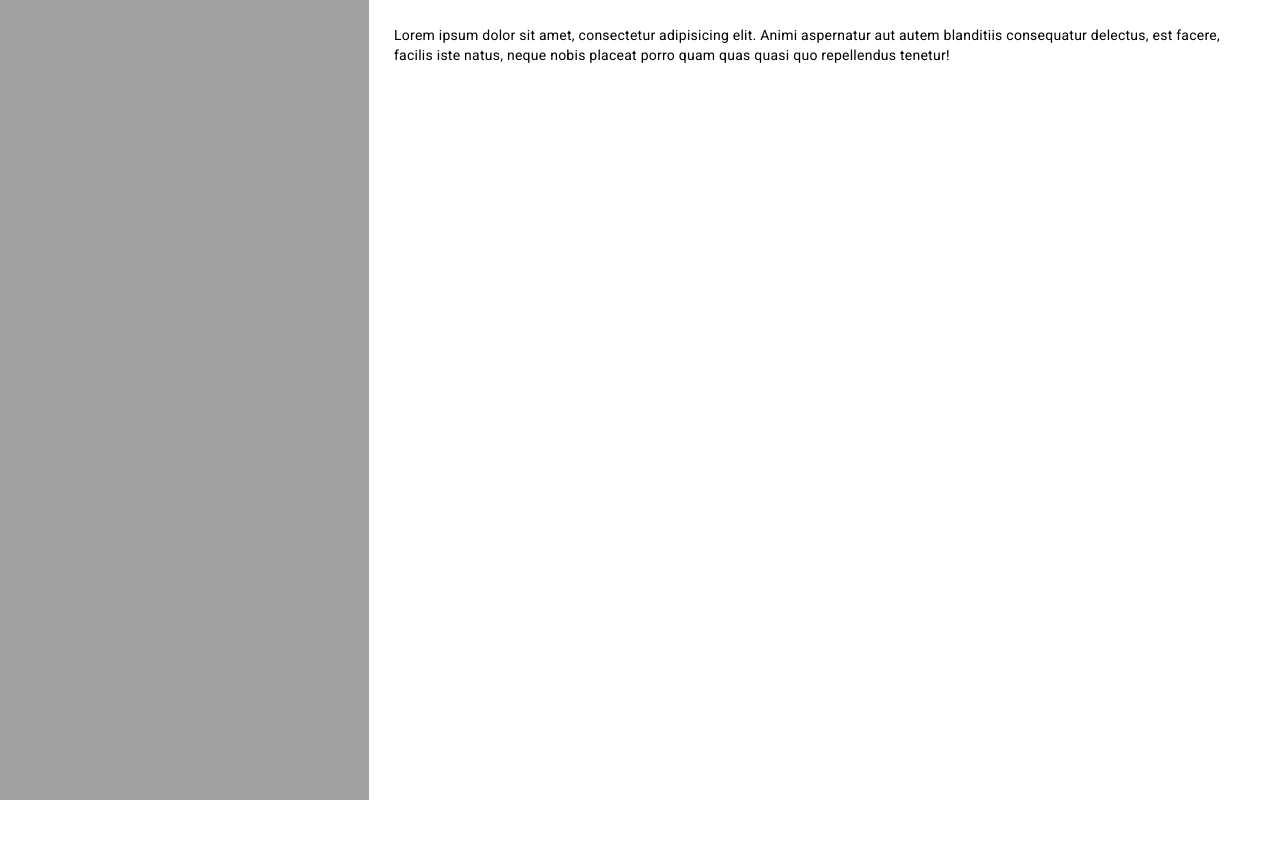
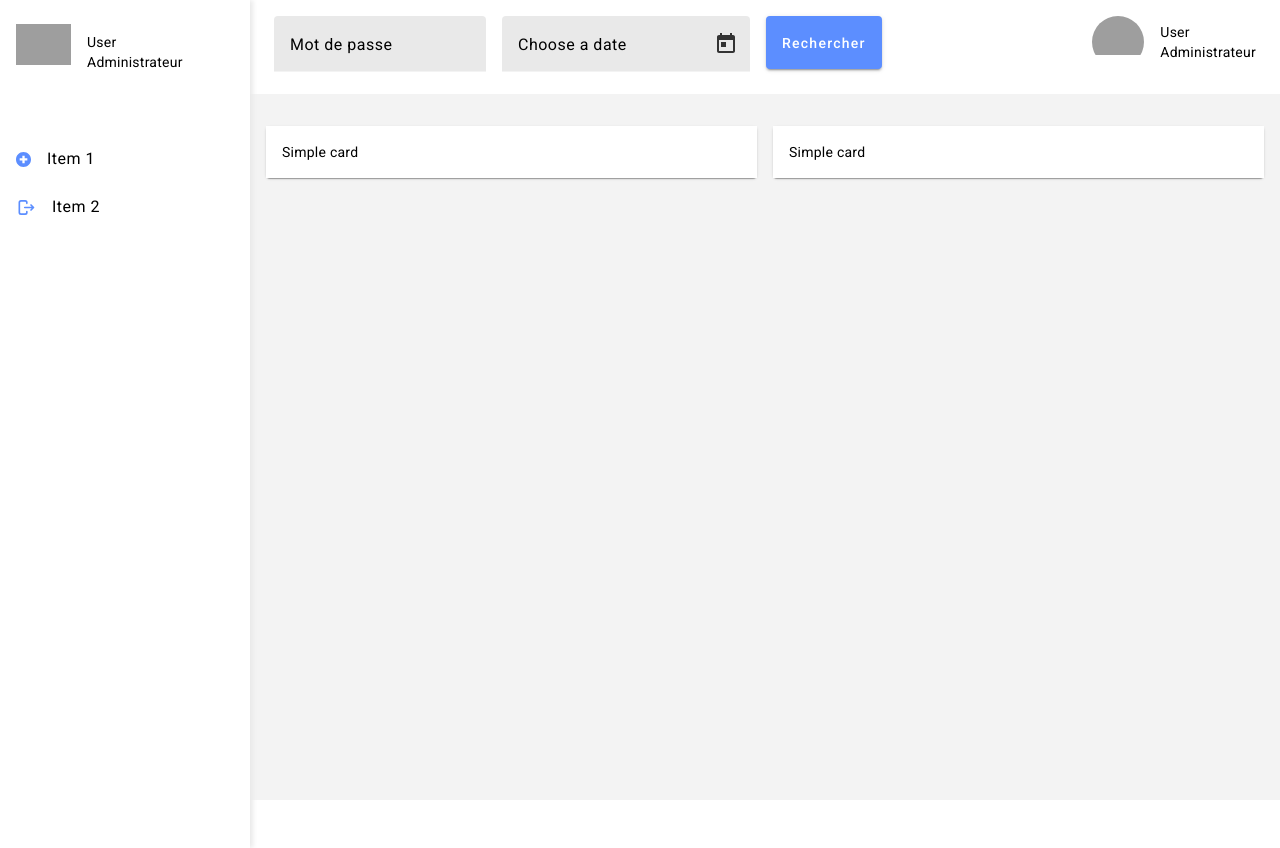
Before and after one commit to DanihStephane/danih_22_onintsoa_41--assignment-project-front, an Angular app: page /homepage in a window 1280 px wide. Before the commit the page ends 800 px from the top, so only its background shows below. Built offline with nearby package versions, Linux system fonts and the light colour scheme; grey boxes are pictures that could not be loaded.

Commit message:
Homepage integration

```diff
--- a/src/app/app.component.css
+++ b/src/app/app.component.css
@@ -28,7 +28,7 @@
 ::ng-deep .justify-content-start{
   justify-content: start!important;
 }
-::ng-deep .justify-content-start{
+::ng-deep .justify-content-center{
   justify-content: center!important;
 }
 ::ng-deep .justify-content-between{
@@ -97,6 +97,12 @@
 ::ng-deep .form-file{
   overflow: hidden;
 }
+::ng-deep .mb-0{
+  margin-bottom: 0!important;
+}
+::ng-deep .mb-4{
+  margin-bottom: 1rem!important;
+}
 ::ng-deep .form-file label{
   background-color: #e9e9e9;
   padding: 9px;
@@ -113,3 +119,24 @@
   padding: 0 27px;
   min-width: 55px;
 }
+::ng-deep .mat-calendar-table th,
+::ng-deep .mat-calendar-table td,
+::ng-deep .mat-calendar-table td button{
+  color: #000000!important;
+}
+::ng-deep mat-calendar-header .mdc-button,
+::ng-deep .mat-calendar-arrow,
+::ng-deep .mat-calendar-body-cell-content,
+::ng-deep .mat-date-range-input-separator{
+  color: #000000!important;
+  fill: #000!important;
+}
+::ng-deep .mat-datepicker-toggle svg{
+  fill: #333!important;
+}
+::ng-deep .ng-trigger{
+  background-color: #e5e5e5!important;
+}
+::ng-deep .mat-calendar-controls button:after{
+  border-color: #333!important;
+}
--- a/src/app/homepage/homepage.component.css
+++ b/src/app/homepage/homepage.component.css
@@ -13,12 +13,60 @@
 
 .wrap-sidebar-nav {
   display: flex;
-  height: 100%; }
+  height: 100%;
+  width: 100%; }
   .wrap-sidebar-nav .sidebare {
-    width: 30%;
-    background-color: #a1a1a1; }
+    width: 250px;
+    background-color: #fff;
+    box-shadow: 3px 0px 5px #e9e9e9 !important;
+    position: absolute;
+    height: 100%;
+    padding: 1.5rem 0; }
+    .wrap-sidebar-nav .sidebare .avatar {
+      margin-bottom: 3rem; }
   .wrap-sidebar-nav .sidebare-page {
-    width: 70%;
-    padding: 25px; }
+    width: 100%;
+    background-color: #f3f3f3;
+    padding-left: 250px; }
+    .wrap-sidebar-nav .sidebare-page .toolbar {
+      background-color: #fff;
+      display: flex;
+      justify-content: space-between;
+      margin-bottom: 1rem;
+      padding: 1rem 1.5rem 0rem; }
+      .wrap-sidebar-nav .sidebare-page .toolbar .btn-default {
+        height: 53px;
+        background: #5c8eff; }
+
+.avatar .img {
+  width: 52px;
+  height: 52px;
+  overflow: hidden;
+  border-radius: 80px; }
+  .avatar .img img {
+    width: 100%; }
+
+.sidebare .img {
+  width: 55px;
+  height: 55px;
+  border-radius: 0; }
+
+.form-toolbare {
+  align-items: start; }
+  .form-toolbare .mdc-text-field--filled {
+    height: 48px !important; }
+
+.sidebare-page .content-page-sidebare {
+  padding: 1rem; }
+  .sidebare-page .content-page-sidebare .mat-mdc-card {
+    position: relative;
+    width: 100%; }
+
+.bg-white {
+  background-color: #ffffff !important; }
+
+::ng-deep .nav-menu .mdc-list-item__primary-text {
+  color: #000 !important;
+  cursor: pointer; }
 
 /*# sourceMappingURL=homepage.component.css.map */
--- a/src/app/homepage/homepage.component.html
+++ b/src/app/homepage/homepage.component.html
@@ -1,14 +1,85 @@
 <div class="wrap-sidebar-nav">
   <div class="sidebare">
-  <div class="profile">
-    <img src="" alt="">
-  </div>
+    <div class="avatar d-flex align-items-start px-4">
+      <div class="d-flex align-items-center gap-4">
+        <div class="img">
+          <img src="../../assets/images/avatar.jpg" alt="">
+        </div>
+        <p class="mb-0">
+          <span class="d-block">User</span>
+          <span class="d-block">Administrateur</span>
+        </p>
+      </div>
+    </div>
+    <mat-list role="list" class="nav-menu">
+      <mat-list-item role="listitem" class="text-black">
+        <div class="d-flex align-items-center gap-4">
+          <svg fill="#5c8eff" height="15px" width="15px" version="1.1" id="Capa_1" xmlns="http://www.w3.org/2000/svg" xmlns:xlink="http://www.w3.org/1999/xlink"
+               viewBox="0 0 27.963 27.963" xml:space="preserve">
+            <g>
+              <g id="c140__x2B_">
+                <path d="M13.98,0C6.259,0,0,6.26,0,13.982s6.259,13.981,13.98,13.981c7.725,0,13.983-6.26,13.983-13.981
+                  C27.963,6.26,21.705,0,13.98,0z M21.102,16.059h-4.939v5.042h-4.299v-5.042H6.862V11.76h5.001v-4.9h4.299v4.9h4.939v4.299H21.102z
+                  "/>
+              </g>
+              <g id="Capa_1_9_">
+              </g>
+            </g>
+          </svg>
+          Item 1
+        </div>
+      </mat-list-item>
+      <mat-list-item role="listitem" class="text-black">
+        <div class="d-flex align-items-center gap-4">
+          <svg width="20px" height="25px" viewBox="0 0 24 24" xmlns="http://www.w3.org/2000/svg" fill="none">
+            <path stroke="#5c8eff" stroke-linecap="round" stroke-linejoin="round" stroke-width="2" d="M20 12h-9.5m7.5 3l3-3-3-3m-5-2V6a2 2 0 00-2-2H6a2 2 0 00-2 2v12a2 2 0 002 2h5a2 2 0 002-2v-1"/>
+          </svg>
+          Item 2
+        </div>
+      </mat-list-item>
+    </mat-list>
+
   </div>
   <div class="sidebare-page">
     <div class="toolbar">
+      <div class="form-toolbare d-flex gap-4">
+        <mat-form-field>
+          <mat-label>Mot de passe</mat-label>
+          <input matInput type="password">
+        </mat-form-field>
+
+        <mat-form-field>
+          <mat-label>Choose a date</mat-label>
+          <input matInput [matDatepicker]="picker">
+          <mat-datepicker-toggle matIconSuffix [for]="picker"></mat-datepicker-toggle>
+          <mat-datepicker class="text-black" #picker></mat-datepicker>
+        </mat-form-field>
+        <button mat-raised-button class="btn-default" color="primary">Rechercher</button>
+      </div>
+
+      <div class="avatar d-flex align-items-start ">
+        <div class="d-flex align-items-center gap-4">
+          <div class="img">
+            <img src="../../assets/images/profile.jpg" alt="">
+          </div>
+          <p class="mb-0">
+            <span class="d-block">User</span>
+            <span class="d-block">Administrateur</span>
+          </p>
+        </div>
+
+      </div>
 
     </div>
-    <p>Lorem ipsum dolor sit amet, consectetur adipisicing elit. Animi aspernatur aut autem blanditiis consequatur delectus,
-      est facere, facilis iste natus, neque nobis placeat porro quam quas quasi quo repellendus tenetur!</p>
+   <div class="content-page-sidebare">
+    <div class="d-flex gap-4 justify-content-between">
+      <mat-card>
+        <mat-card-content class="bg-white">Simple card</mat-card-content>
+      </mat-card>
+      <mat-card>
+        <mat-card-content class="bg-white">Simple card</mat-card-content>
+      </mat-card>
+    </div>
+   </div>
   </div>
 </div>
--- a/src/app/homepage/homepage.component.ts
+++ b/src/app/homepage/homepage.component.ts
@@ -1,5 +1,6 @@
 import { Component } from '@angular/core';
 import { Router, RouterStateSnapshot } from '@angular/router';
+
 
 @Component({
   selector: 'app-homepage',
--- a/src/app/homepage/scss/sidebare.scss
+++ b/src/app/homepage/scss/sidebare.scss
@@ -16,15 +16,83 @@
 }
 
 
+
+
+
 .wrap-sidebar-nav{
   display: flex;
   height: 100%;
+  width: 100%;
   .sidebare{
-    width: 30%;
-    background-color: #a1a1a1;
+    width: 250px;
+    background-color: #fff;
+    box-shadow: 3px 0px 5px #e9e9e9 !important;
+    position: absolute;
+    height: 100%;
+    padding: 1.5rem 0;
+    .avatar{
+      margin-bottom: 3rem;
+    }
+
   }
   .sidebare-page{
-    width: 70%;
-    padding: 25px;
+    width: 100%;
+    background-color: #f3f3f3;
+    padding-left: 250px;
+
+    .toolbar{
+      background-color: #fff;
+      display: flex;
+      justify-content: space-between;
+      margin-bottom: 1rem;
+      padding: 1rem 1.5rem 0rem;
+
+      .btn-default{
+        height: 53px;
+        background: #5c8eff;
+      }
+    }
   }
 }
+.avatar{
+  .img{
+    width: 52px;
+    height: 52px;
+    overflow: hidden;
+    border-radius: 80px;
+    img{
+      width: 100%;
+    }
+  }
+}
+.sidebare{
+  .img{
+    width: 55px;
+    height: 55px;
+    border-radius: 0;
+  }
+}
+.form-toolbare {
+  align-items: start;
+  .mdc-text-field--filled {
+    height: 48px!important;
+  }
+}
+.sidebare-page{
+  .content-page-sidebare{
+    padding: 1rem;
+    .mat-mdc-card {
+      position: relative;
+      width: 100%;
+    }
+  }
+}
+.bg-white{
+  background-color: #ffffff!important;
+}
+::ng-deep .nav-menu{
+  .mdc-list-item__primary-text{
+    color: #000!important;
+    cursor: pointer;
+  }
+}
```
Also changed, not shown: src/app/app.module.ts (+10 -1 lines).
